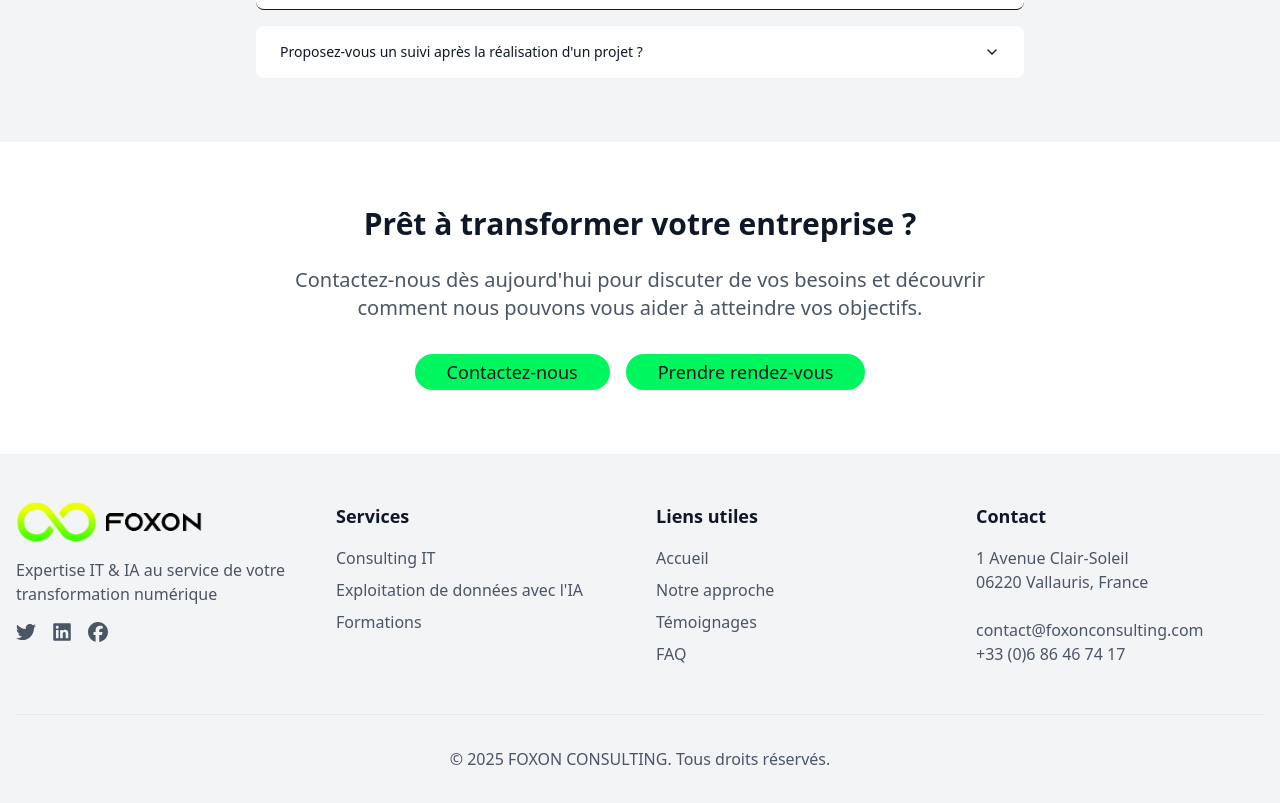
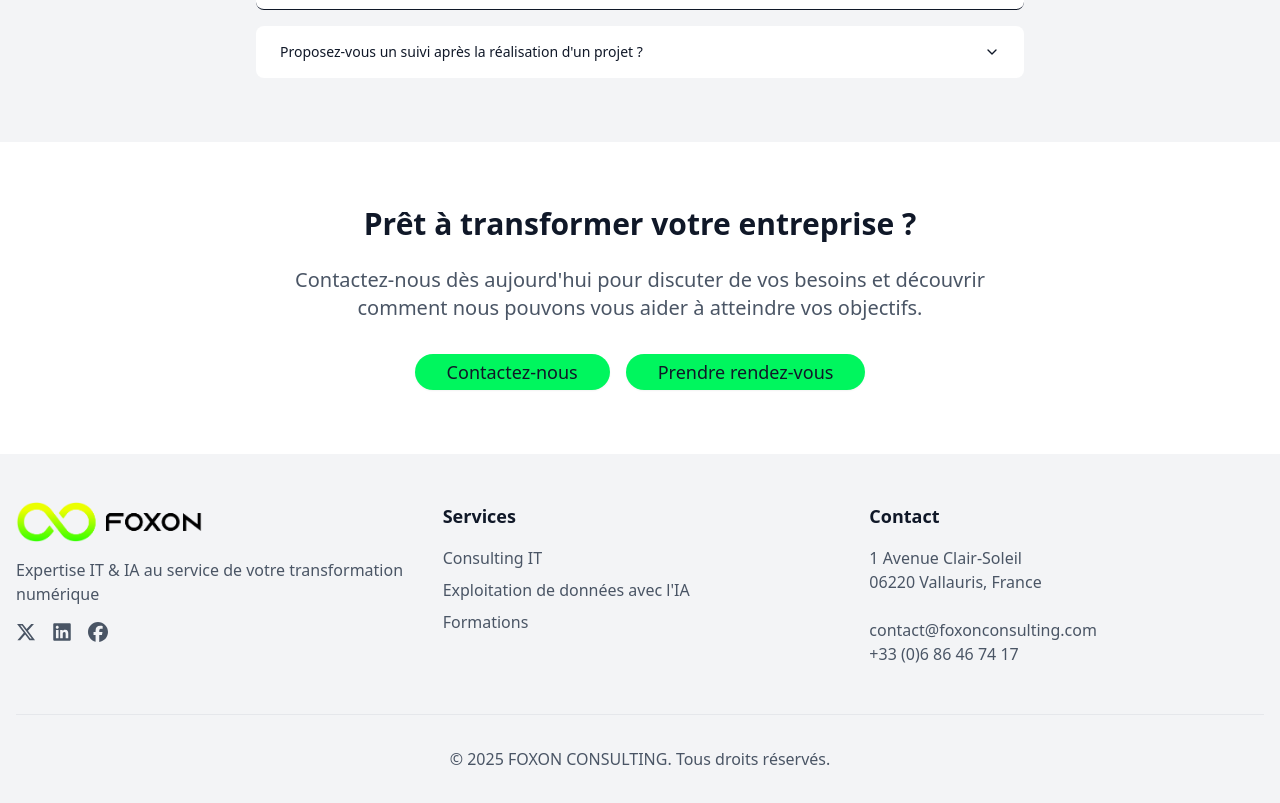
Before and after one commit to Foxon-Consulting/nextjs-website, a Next.js app: page / in a window 1280 px wide. Shown: the part 2685-3488 px from the top of the page. Built offline with nearby package versions, Linux system fonts and the light colour scheme.

Commit message:
fix: :bug: fix minor bug, removed liens utiles

```diff
--- a/src/components/layout/Footer.tsx
+++ b/src/components/layout/Footer.tsx
@@ -1,7 +1,7 @@
 import Link from "next/link";
 import Image from "next/image";
 import { FontAwesomeIcon } from "@fortawesome/react-fontawesome";
-import { faTwitter, faLinkedin, faFacebook } from "@fortawesome/free-brands-svg-icons";
+import { faXTwitter, faLinkedin, faFacebook } from "@fortawesome/free-brands-svg-icons";
 import { getContactInfo } from "@/lib/contact";
 
 export async function Footer() {
@@ -10,7 +10,7 @@ export async function Footer() {
   return (
     <footer className="bg-gray-100 dark:bg-gray-900 py-12">
       <div className="container mx-auto px-4">
-        <div className="grid grid-cols-1 md:grid-cols-4 gap-8">
+        <div className="grid grid-cols-1 md:grid-cols-3 gap-8">
           <div>
             <Image
               src="/images/logo/new/GREEN-BLACK-C.png"
@@ -31,7 +31,7 @@ export async function Footer() {
             </p>
             <div className="flex space-x-4">
               <Link href={contactInfo.social_media.twitter} className="text-gray-600 dark:text-gray-400 hover:text-[#00f65e]">
-                <FontAwesomeIcon icon={faTwitter} className="h-5 w-5" />
+                <FontAwesomeIcon icon={faXTwitter} className="h-5 w-5" />
               </Link>
               <Link href={contactInfo.social_media.linkedin} className="text-gray-600 dark:text-gray-400 hover:text-[#00f65e]">
                 <FontAwesomeIcon icon={faLinkedin} className="h-5 w-5" />
@@ -64,32 +64,6 @@ export async function Footer() {
           </div>
 
           <div>
-            <h3 className="font-bold text-lg mb-4 dark:text-white">Liens utiles</h3>
-            <ul className="space-y-2">
-              <li>
-                <Link href="/" className="text-gray-600 dark:text-gray-400 hover:text-[#00f65e]">
-                  Accueil
-                </Link>
-              </li>
-              <li>
-                <Link href="/#approach" className="text-gray-600 dark:text-gray-400 hover:text-[#00f65e]">
-                  Notre approche
-                </Link>
-              </li>
-              <li>
-                <Link href="/#testimonials" className="text-gray-600 dark:text-gray-400 hover:text-[#00f65e]">
-                  Témoignages
-                </Link>
-              </li>
-              <li>
-                <Link href="/#faq" className="text-gray-600 dark:text-gray-400 hover:text-[#00f65e]">
-                  FAQ
-                </Link>
-              </li>
-            </ul>
-          </div>
-
-          <div>
             <h3 className="font-bold text-lg mb-4 dark:text-white">Contact</h3>
             <address className="not-italic text-gray-600 dark:text-gray-400">
               {contactInfo.address.street}<br />
```
